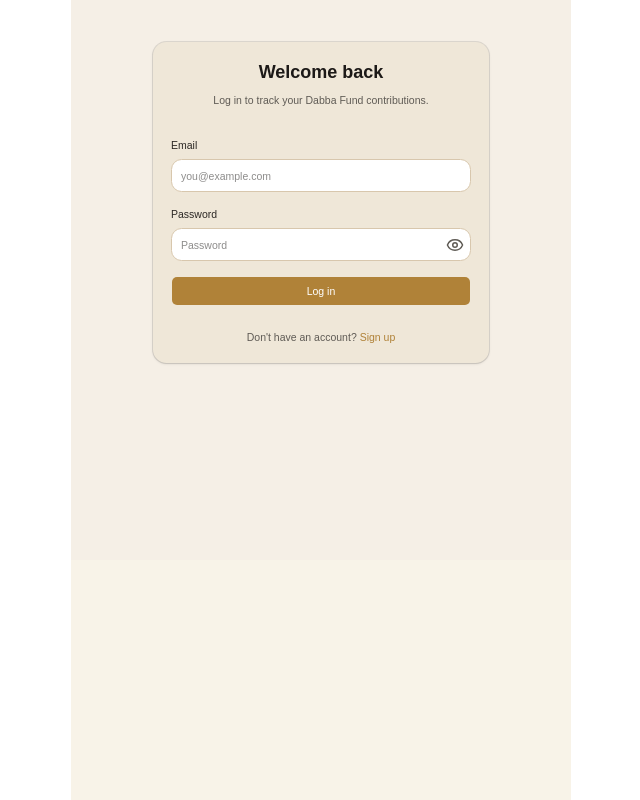
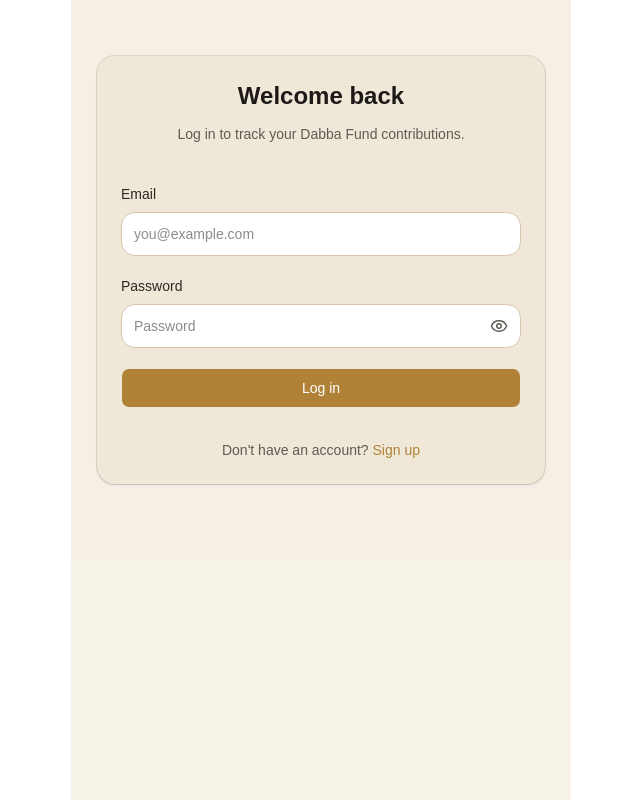
Before and after one commit to RupanSamanta/dabba-fund, a React (Vite) app: page /#/login in a window 1280 px wide. Shown: the whole page, without its empty margins (319-959 px from the left). Built offline with nearby package versions, Linux system fonts and the light colour scheme; no server answers.

Commit message:
fix: update font sizes for responsive design in index.css

```diff
--- a/src/index.css
+++ b/src/index.css
@@ -146,13 +146,13 @@ html {
 
 @media (min-width: 640px) {
   html {
-    font-size: 12px;
+    font-size: 15px;
   }
 }
 
 @media (min-width: 1024px) {
   html {
-    font-size: 12px;
+    font-size: 16px;
   }
 }
 
```
